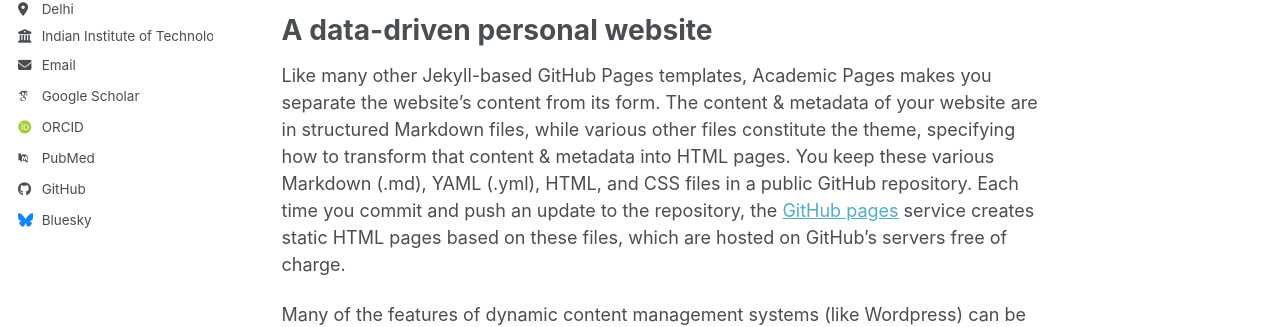
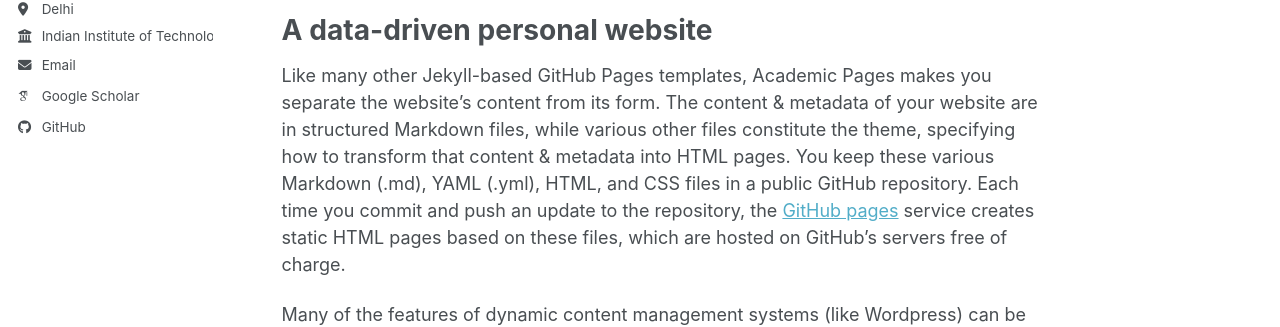
Before and after one commit to shashivipul/shashivipul.github.io, a Jekyll site: the page built from _pages/about.md, in a window 1280 px wide. Shown: the part 472-799 px from the top of the page. Built offline with Jekyll 4.4.1, drawn with Linux system fonts in a browser that asks for light colours; some web fonts are replaced; a script bundle is joined from its source files by our own code; library files that are not in the unit come from our copies.

Commit message:
Update _config.yml

```diff
--- a/_config.yml
+++ b/_config.yml
@@ -38,10 +38,10 @@
   googlescholar    : "https://scholar.google.com/citations?user=MRJqKywAAAAJ&hl=en"
   inspire-hep      : # URL
   impactstory      : # URL
-  orcid            : "https://orcid.org/yourorcidurl"
+  orcid            : #"https://orcid.org/yourorcidurl"
   semantic         : # URL
   ssrn             : # URL
-  pubmed           : "https://www.ncbi.nlm.nih.gov/pubmed/?term=john+snow"
+  pubmed           : #"https://www.ncbi.nlm.nih.gov/pubmed/?term=john+snow"
   researchgate     : # URL
   scopus           : # URL
   zotero           : # URL
@@ -57,7 +57,7 @@
 
   # Social media
   artstation       : # Username
-  bluesky          : "bsky.app" # Replace this with you Bluesky username
+  bluesky          : #"bsky.app" # Replace this with you Bluesky username
   facebook         : # Username
   flickr           : # Username
   foursquare       : # Username
@@ -84,12 +84,14 @@
 
 # Publication Category - The following the list of publication categories and their headings
 publication_category:
+  conferences:
+    title: 'Conference Papers'
+  manuscripts:
+    title: 'Journal Articles'
   books:
     title: 'Books'
-  manuscripts:
-    title: 'Journal Articles'
-  conferences:
-    title: 'Conference Papers'
+
+
 
 # Site Settings
 teaser                   :  # filename of teaser fallback teaser image placed in /images/ for social media previews
```
